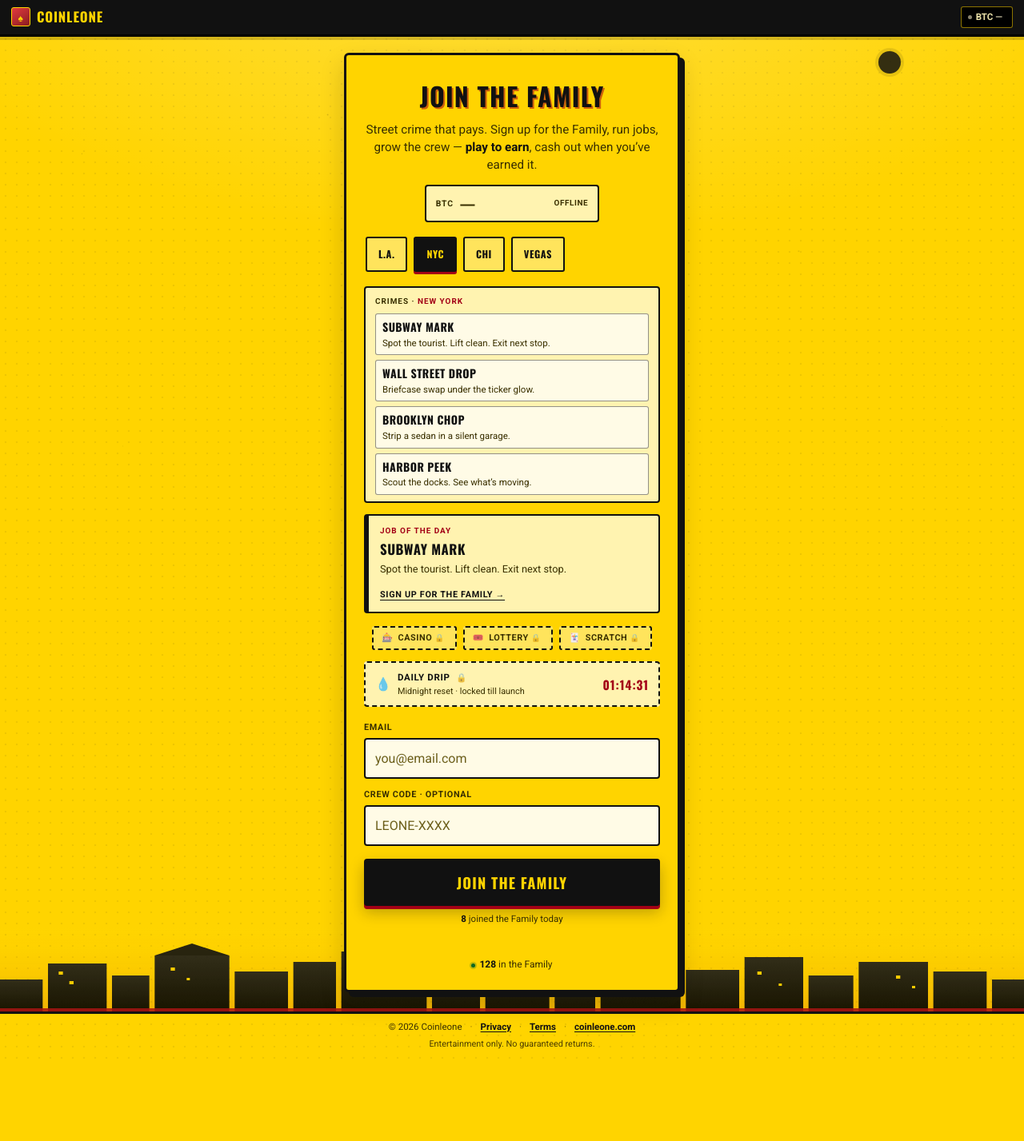
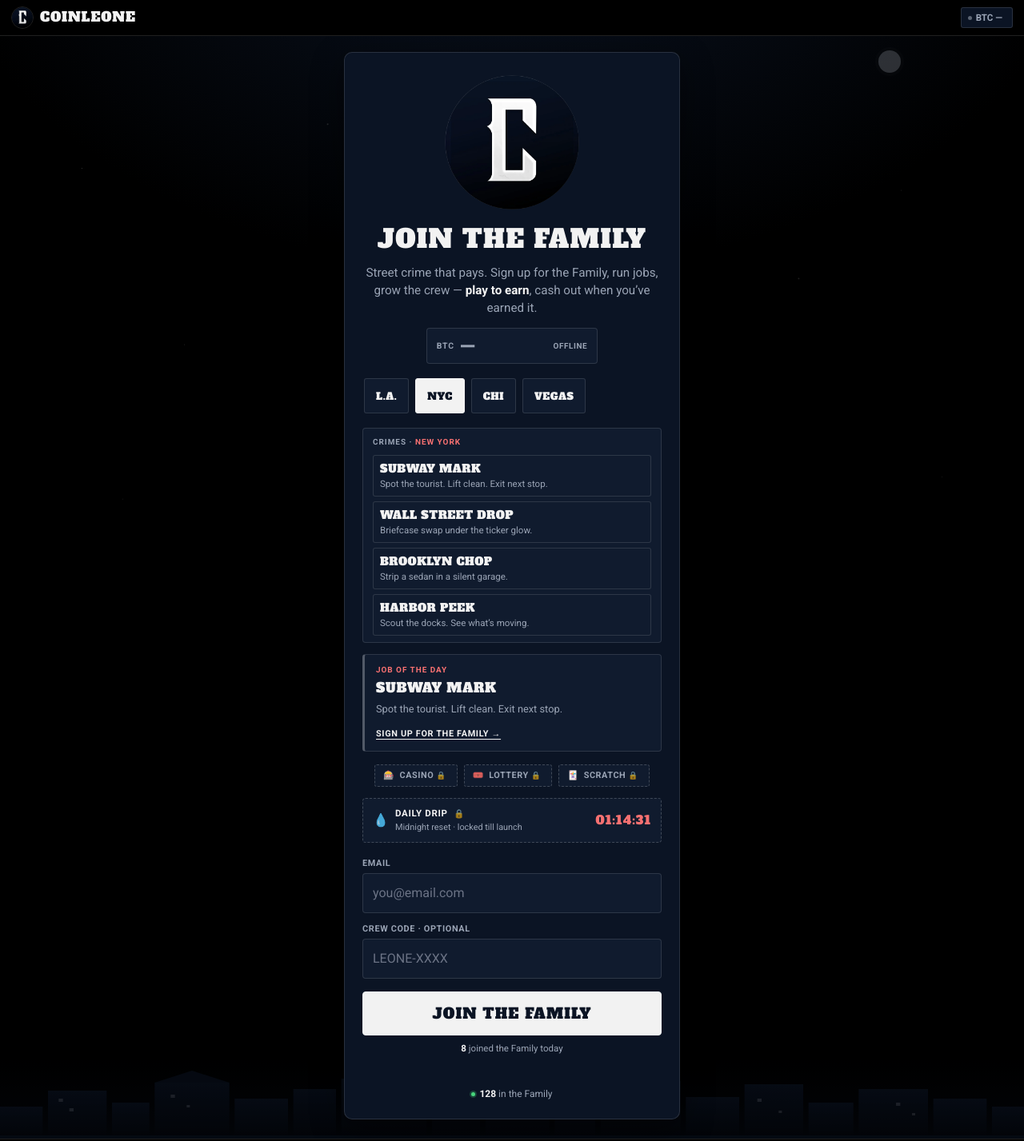
Before and after one commit to realmrhodl/coinleone-waitlist, a plain HTML site: page index.html in a window 1280 px wide. Shown: the top 1427 px of the page at 80% size. Before the commit the page ends 1329 px from the top, so only its background shows below. Drawn offline with nearby package versions, Linux system fonts and the light colour scheme; no server answers.

Commit message:
Navy C emblem restyle

```diff
--- a/index.html
+++ b/index.html
@@ -3,30 +3,35 @@
 <head>
   <meta charset="UTF-8" />
   <meta name="viewport" content="width=device-width, initial-scale=1, viewport-fit=cover" />
-  <meta name="theme-color" content="#FFD400" />
+  <meta name="theme-color" content="#000000" />
   <title>Coinleone — Join the Family</title>
   <meta name="description" content="Sign up for the Coinleone Family. Street crime that pays — run jobs, hit the tables, scratch to win. Play to earn." />
+  <link rel="icon" href="assets/favicon.ico" sizes="any" />
+  <link rel="icon" type="image/png" sizes="32x32" href="assets/favicon-32.png" />
+  <link rel="apple-touch-icon" href="assets/apple-touch-icon.png" />
   <link rel="preconnect" href="https://fonts.googleapis.com" />
   <link rel="preconnect" href="https://fonts.gstatic.com" crossorigin />
-  <link href="https://fonts.googleapis.com/css2?family=Oswald:wght@500;700&family=Roboto:wght@400;500;700&display=swap" rel="stylesheet" />
+  <link href="https://fonts.googleapis.com/css2?family=Alfa+Slab+One&family=Roboto:wght@400;500;700&display=swap" rel="stylesheet" />
   <style>
     :root {
-      /* Yellow screen palette */
-      --yellow: #FFD400;
-      --yellow-hi: #FFE45C;
-      --yellow-soft: #FFF3B0;
-      --paper: #FFFBE6;
-      --ink: #111111;
+      /* Navy C emblem palette */
+      --bg: #000000;
+      --bg-hi: #05080f;
+      --navy: #0b1424;
+      --navy-2: #101b2e;
+      --paper: #101b2e;
+      --ink: #f2f2f2;
       --ink-2: #000000;
-      --border: #111111;
-      --glow: rgba(17, 17, 17, 0.28);
-      --red: #A30016;
-      --green: #066325;
-      --blue: #0B3D91;
-      --text: #111111;
-      --muted: #3A3000;
-      --hud-up: #4ADE80;
-      --hud-down: #FF7A7A;
+      --border: rgba(255, 255, 255, 0.12);
+      --border-strong: rgba(255, 255, 255, 0.2);
+      --glow: rgba(255, 255, 255, 0.08);
+      --red: #f87171;
+      --green: #4ade80;
+      --blue: #8babd9;
+      --text: #f2f2f2;
+      --muted: #9aa4b5;
+      --hud-up: #4ade80;
+      --hud-down: #f87171;
       --safe-top: env(safe-area-inset-top, 0px);
       --safe-right: env(safe-area-inset-right, 0px);
       --safe-bottom: env(safe-area-inset-bottom, 0px);
@@ -51,9 +56,9 @@
       overflow-x: clip;
       font-family: "Roboto", system-ui, sans-serif;
       background:
-        radial-gradient(ellipse 120% 60% at 50% -10%, rgba(255,255,255,0.28) 0%, transparent 55%),
-        radial-gradient(rgba(17,17,17,0.07) 1px, transparent 1.6px) 0 0 / 14px 14px,
-        var(--yellow);
+        radial-gradient(ellipse 90% 50% at 50% -8%, rgba(11, 20, 36, 0.95) 0%, transparent 62%),
+        var(--bg-hi);
+      background-color: var(--bg);
       color: var(--text);
       line-height: 1.45;
       -webkit-font-smoothing: antialiased;
@@ -70,21 +75,21 @@
       flex-wrap: wrap;
       gap: 8px 10px;
       padding: calc(8px + var(--safe-top)) 14px 8px;
-      background: var(--ink);
-      border-bottom: 3px solid var(--ink-2);
-      box-shadow: 0 4px 0 rgba(17,17,17,0.18);
+      background: var(--bg);
+      border-bottom: 1px solid var(--border);
+      box-shadow: none;
       position: relative;
       z-index: 2;
       min-width: 0;
     }
 
     .hud-logo {
-      font-family: "Oswald", sans-serif;
-      font-weight: 700;
+      font-family: "Alfa Slab One", serif;
+      font-weight: 400;
       font-size: clamp(0.92rem, 3.6vw, 1.05rem);
       letter-spacing: 0.05em;
       text-transform: uppercase;
-      color: var(--yellow);
+      color: var(--text);
       text-shadow: none;
       margin-right: auto;
       display: flex;
@@ -94,32 +99,32 @@
     }
 
     .hud-logo .mark {
-      width: 24px;
-      height: 24px;
-      border-radius: 3px;
-      background: linear-gradient(145deg, #e03a3f, #8b1c20);
-      border: 1px solid var(--yellow);
-      display: grid;
-      place-items: center;
-      font-size: 0.75rem;
+      width: 28px;
+      height: 28px;
+      border-radius: 50%;
+      background: transparent;
+      border: 1px solid var(--border);
+      display: block;
+      object-fit: cover;
+      flex: 0 0 auto;
     }
 
     .hud-btc {
       font-size: clamp(0.65rem, 2.4vw, 0.72rem);
       font-weight: 700;
-      background: #000;
-      border: 1px solid rgba(255, 212, 0, 0.55);
+      background: var(--navy);
+      border: 1px solid var(--border);
       border-radius: 3px;
       padding: 4px 8px;
-      color: #E9DFA8;
+      color: var(--muted);
       font-variant-numeric: tabular-nums;
       max-width: 100%;
       white-space: nowrap;
       overflow: hidden;
       text-overflow: ellipsis;
     }
-    .hud-btc b { color: var(--yellow); font-weight: 700; }
-    .hud-btc.stale b { color: #C9C2A0; }
+    .hud-btc b { color: var(--text); font-weight: 700; }
+    .hud-btc.stale b { color: var(--muted); }
     .hud-btc .dot {
       display: inline-block;
       width: 5px;
@@ -130,7 +135,7 @@
       vertical-align: middle;
       box-shadow: 0 0 6px rgba(74, 222, 128, 0.7);
     }
-    .hud-btc.stale .dot { background: #8a8470; box-shadow: none; }
+    .hud-btc.stale .dot { background: #5c6573; box-shadow: none; }
     .hud-btc .chg {
       margin-left: 4px;
       font-size: 0.65rem;
@@ -162,17 +167,17 @@
       pointer-events: none;
       z-index: 0;
       background-image:
-        radial-gradient(1px 1px at 8% 12%, rgba(17,17,17,0.55), transparent),
-        radial-gradient(1px 1px at 18% 28%, rgba(17,17,17,0.35), transparent),
-        radial-gradient(1.5px 1.5px at 32% 8%, rgba(17,17,17,0.5), transparent),
-        radial-gradient(1px 1px at 48% 18%, rgba(17,17,17,0.3), transparent),
-        radial-gradient(1px 1px at 62% 6%, rgba(17,17,17,0.45), transparent),
-        radial-gradient(1.5px 1.5px at 78% 22%, rgba(17,17,17,0.4), transparent),
-        radial-gradient(1px 1px at 88% 14%, rgba(17,17,17,0.35), transparent),
-        radial-gradient(1px 1px at 12% 42%, rgba(17,17,17,0.25), transparent),
-        radial-gradient(1px 1px at 55% 38%, rgba(17,17,17,0.3), transparent),
-        radial-gradient(1px 1px at 92% 40%, rgba(17,17,17,0.28), transparent);
-      opacity: 0.35;
+        radial-gradient(1px 1px at 8% 12%, rgba(242,242,242,0.45), transparent),
+        radial-gradient(1px 1px at 18% 28%, rgba(242,242,242,0.28), transparent),
+        radial-gradient(1.5px 1.5px at 32% 8%, rgba(242,242,242,0.4), transparent),
+        radial-gradient(1px 1px at 48% 18%, rgba(242,242,242,0.22), transparent),
+        radial-gradient(1px 1px at 62% 6%, rgba(242,242,242,0.35), transparent),
+        radial-gradient(1.5px 1.5px at 78% 22%, rgba(242,242,242,0.3), transparent),
+        radial-gradient(1px 1px at 88% 14%, rgba(242,242,242,0.25), transparent),
+        radial-gradient(1px 1px at 12% 42%, rgba(242,242,242,0.2), transparent),
+        radial-gradient(1px 1px at 55% 38%, rgba(242,242,242,0.22), transparent),
+        radial-gradient(1px 1px at 92% 40%, rgba(242,242,242,0.2), transparent);
+      opacity: 0.45;
     }
 
     .moon {
@@ -182,11 +187,11 @@
       width: 28px;
       height: 28px;
       border-radius: 50%;
-      background: var(--ink);
-      box-shadow: 0 0 0 4px rgba(17,17,17,0.12);
+      background: #c5cdd8;
+      box-shadow: 0 0 0 4px rgba(197, 205, 216, 0.08);
       pointer-events: none;
       z-index: 0;
-      opacity: 0.85;
+      opacity: 0.22;
     }
 
     .skyline {
@@ -194,7 +199,7 @@
       left: 0; right: 0; bottom: 0;
       height: 110px;
       pointer-events: none;
-      opacity: 0.9;
+      opacity: 0.55;
       z-index: 0;
     }
 
@@ -206,21 +211,29 @@
       width: 100%;
       max-width: 420px;
       min-width: 0;
-      background: var(--yellow);
-      border: 3px solid var(--ink);
-      border-radius: 6px;
+      background: var(--navy);
+      border: 1px solid var(--border);
+      border-radius: 10px;
       padding: clamp(18px, 4.5vw, 28px) clamp(14px, 4vw, 22px) clamp(16px, 4vw, 22px);
-      box-shadow: 6px 6px 0 var(--ink), 0 14px 30px rgba(17,17,17,0.18);
+      box-shadow: 0 12px 40px rgba(0, 0, 0, 0.45);
+    }
+
+    .hero-emblem {
+      display: block;
+      width: min(168px, 46vw);
+      height: auto;
+      margin: 0 auto 14px;
+      border-radius: 50%;
     }
 
     h1 {
-      font-family: "Oswald", sans-serif;
-      font-weight: 700;
+      font-family: "Alfa Slab One", serif;
+      font-weight: 400;
       font-size: clamp(1.6rem, 5vw, 2rem);
       letter-spacing: 0.04em;
       text-transform: uppercase;
-      color: var(--ink);
-      text-shadow: 2px 2px 0 rgba(163, 0, 22, 0.55);
+      color: var(--text);
+      text-shadow: none;
       margin-bottom: 8px;
     }
 
@@ -238,8 +251,8 @@
       margin: 0 auto 16px;
       padding: 8px 12px;
       max-width: 100%;
-      background: var(--yellow-soft);
-      border: 2px solid var(--ink);
+      background: var(--navy-2);
+      border: 1px solid var(--border);
       border-radius: 4px;
       font-size: clamp(0.78rem, 3vw, 0.85rem);
       font-variant-numeric: tabular-nums;
@@ -255,8 +268,8 @@
       color: var(--muted);
     }
     .btc-teaser .price {
-      font-family: "Oswald", sans-serif;
-      font-weight: 700;
+      font-family: "Alfa Slab One", serif;
+      font-weight: 400;
       font-size: clamp(1rem, 4.2vw, 1.15rem);
       color: var(--ink);
       letter-spacing: 0.02em;
@@ -299,9 +312,9 @@
     .job-day {
       margin: 0 0 16px;
       padding: 12px 14px;
-      background: var(--yellow-soft);
-      border: 2px solid var(--ink);
-      border-left: 6px solid var(--ink);
+      background: var(--navy-2);
+      border: 1px solid var(--border);
+      border-left: 3px solid rgba(255, 255, 255, 0.28);
       border-radius: 4px;
       text-align: left;
     }
@@ -314,8 +327,8 @@
       margin-bottom: 4px;
     }
     .job-day .job-name {
-      font-family: "Oswald", sans-serif;
-      font-weight: 700;
+      font-family: "Alfa Slab One", serif;
+      font-weight: 400;
       font-size: 1.05rem;
       letter-spacing: 0.03em;
       text-transform: uppercase;
@@ -369,8 +382,8 @@
       text-transform: uppercase;
       letter-spacing: 0.05em;
       color: var(--muted);
-      background: var(--yellow-hi);
-      border: 2px dashed var(--ink);
+      background: var(--navy-2);
+      border: 1px dashed var(--border-strong);
       border-radius: 3px;
       padding: 5px 10px;
     }
@@ -381,8 +394,8 @@
     .faucet-tease {
       margin: 0 0 18px;
       padding: 10px 12px;
-      background: var(--yellow-soft);
-      border: 2px dashed var(--ink);
+      background: var(--navy-2);
+      border: 1px dashed var(--border-strong);
       border-radius: 4px;
       display: flex;
       align-items: center;
@@ -412,8 +425,8 @@
       margin-top: 1px;
     }
     .faucet-tease .ft-timer {
-      font-family: "Oswald", sans-serif;
-      font-weight: 700;
+      font-family: "Alfa Slab One", serif;
+      font-weight: 400;
       font-size: 0.95rem;
       letter-spacing: 0.06em;
       color: var(--red);
@@ -448,16 +461,16 @@
       font: inherit;
       font-size: clamp(0.9rem, 3.5vw, 1rem); /* ≥16px-ish on mobile to avoid iOS zoom */
       color: var(--text);
-      background: var(--paper);
-      border: 2px solid var(--ink);
+      background: var(--navy-2);
+      border: 1px solid var(--border);
       border-radius: 4px;
       outline: none;
       -webkit-appearance: none;
       appearance: none;
     }
-    input:focus { border-color: var(--ink); box-shadow: 0 0 0 3px var(--glow); }
+    input:focus { border-color: rgba(255, 255, 255, 0.35); box-shadow: 0 0 0 3px var(--glow); }
     input#ref { text-transform: uppercase; letter-spacing: 0.05em; }
-    input::placeholder { color: #6B5E1A; text-transform: none; letter-spacing: normal; }
+    input::placeholder { color: #6b7385; text-transform: none; letter-spacing: normal; }
 
     .cta {
       width: 100%;
@@ -465,25 +478,25 @@
       margin-top: 4px;
       min-height: var(--tap);
       padding: 14px 16px;
-      font-family: "Oswald", sans-serif;
+      font-family: "Alfa Slab One", serif;
       font-size: clamp(1.05rem, 4vw, 1.15rem);
-      font-weight: 700;
+      font-weight: 400;
       letter-spacing: 0.06em;
       text-transform: uppercase;
-      color: var(--yellow);
-      background: var(--ink);
-      border: 2px solid var(--ink);
+      color: var(--navy);
+      background: var(--text);
+      border: 1px solid var(--text);
       border-radius: 4px;
       cursor: pointer;
-      box-shadow: 0 4px 0 var(--red), 0 8px 18px rgba(17,17,17,0.28);
+      box-shadow: none;
       position: sticky;
       bottom: calc(10px + var(--safe-bottom));
       z-index: 5;
       touch-action: manipulation;
     }
-    .cta:hover { background: #262626; }
-    .cta:active { transform: translateY(2px); box-shadow: 0 1px 0 var(--red); }
-    .cta:focus-visible, .city-chip:focus-visible, .btn-sm:focus-visible, .modal-close:focus-visible, .job-cta:focus-visible, footer a:focus-visible { outline: 3px solid var(--red); outline-offset: 2px; }
+    .cta:hover { background: #ffffff; }
+    .cta:active { transform: translateY(1px); box-shadow: none; }
+    .cta:focus-visible, .city-chip:focus-visible, .btn-sm:focus-visible, .modal-close:focus-visible, .job-cta:focus-visible, footer a:focus-visible { outline: 2px solid rgba(242, 242, 242, 0.65); outline-offset: 2px; }
     .cta:disabled { opacity: 0.6; cursor: wait; }
 
     .joined-today {
@@ -514,7 +527,7 @@
       background: var(--green);
       margin-right: 5px;
       vertical-align: middle;
-      box-shadow: 0 0 0 2px rgba(6, 99, 37, 0.25);
+      box-shadow: 0 0 0 2px rgba(74, 222, 128, 0.25);
       animation: blinkDot 2.4s ease-in-out infinite;
     }
     @keyframes blinkDot {
@@ -530,8 +543,8 @@
     }
     .success-panel.show { display: block; }
     .success-panel .success-title {
-      font-family: "Oswald", sans-serif;
-      font-weight: 700;
+      font-family: "Alfa Slab One", serif;
+      font-weight: 400;
       font-size: 1.25rem;
       letter-spacing: 0.04em;
       text-transform: uppercase;
@@ -544,8 +557,8 @@
       margin-bottom: 16px;
     }
     .success-panel .code-block {
-      background: var(--yellow-soft);
-      border: 2px solid var(--ink);
+      background: var(--navy-2);
+      border: 1px solid var(--border);
       border-radius: 4px;
       padding: 14px 12px;
       margin-bottom: 12px;
@@ -559,12 +572,12 @@
       margin-bottom: 6px;
     }
     .success-panel .crew-code {
-      font-family: "Oswald", sans-serif;
-      font-weight: 700;
+      font-family: "Alfa Slab One", serif;
+      font-weight: 400;
       font-size: 1.45rem;
       letter-spacing: 0.12em;
-      color: var(--ink);
-      text-shadow: 2px 2px 0 rgba(163, 0, 22, 0.35);
+      color: var(--text);
+      text-shadow: none;
       margin-bottom: 10px;
       user-select: all;
     }
@@ -575,25 +588,25 @@
       flex-wrap: wrap;
     }
     .success-panel .btn-sm {
-      font-family: "Oswald", sans-serif;
+      font-family: "Alfa Slab One", serif;
       font-size: 0.85rem;
-      font-weight: 700;
+      font-weight: 400;
       letter-spacing: 0.05em;
       text-transform: uppercase;
       padding: 8px 14px;
       border-radius: 4px;
       cursor: pointer;
-      border: 2px solid var(--ink);
-      background: var(--yellow-hi);
-      color: var(--ink);
-    }
-    .success-panel .btn-sm:hover { background: var(--yellow-soft); }
+      border: 1px solid var(--border);
+      background: transparent;
+      color: var(--text);
+    }
+    .success-panel .btn-sm:hover { background: var(--navy-2); }
     .success-panel .btn-sm.primary {
-      background: var(--ink);
-      color: var(--yellow);
-      border-color: var(--ink);
-    }
-    .success-panel .btn-sm.primary:hover { background: #262626; }
+      background: var(--text);
+      color: var(--navy);
+      border-color: var(--text);
+    }
+    .success-panel .btn-sm.primary:hover { background: #ffffff; }
     .success-panel .share-text {
       margin-top: 14px;
       font-size: 0.78rem;
@@ -624,7 +637,7 @@
       padding: 8px max(12px, var(--page-pad-x)) calc(16px + var(--safe-bottom));
       font-size: clamp(0.65rem, 2.6vw, 0.72rem);
       color: var(--muted);
-      border-top: 3px solid var(--ink);
+      border-top: 1px solid var(--border);
       margin-top: auto;
       width: 100%;
     }
@@ -668,18 +681,18 @@
     .city-bar::-webkit-scrollbar { display: none; }
     .city-chip {
       flex: 0 0 auto;
-      font-family: "Oswald", sans-serif;
+      font-family: "Alfa Slab One", serif;
       font-size: clamp(0.7rem, 2.8vw, 0.78rem);
-      font-weight: 700;
+      font-weight: 400;
       letter-spacing: 0.04em;
       text-transform: uppercase;
       min-height: var(--tap);
       min-width: var(--tap);
       padding: 10px 14px;
       border-radius: 3px;
-      border: 2px solid var(--ink);
-      background: var(--yellow-hi);
-      color: var(--ink);
+      border: 1px solid var(--border);
+      background: var(--navy-2);
+      color: var(--text);
       cursor: pointer;
       white-space: nowrap;
       display: inline-flex;
@@ -689,20 +702,21 @@
       touch-action: manipulation;
       -webkit-tap-highlight-color: transparent;
     }
-    .city-chip:hover { background: var(--yellow-soft); }
+    .city-chip:hover { background: #162038; }
+    .city-chip.active:hover { background: #ffffff; }
     .city-chip.active {
-      color: var(--yellow);
-      background: var(--ink);
-      border-color: var(--ink);
-      box-shadow: 0 3px 0 var(--red);
+      color: var(--navy);
+      background: var(--text);
+      border-color: var(--text);
+      box-shadow: none;
     }
 
     /* Crimes panel (guest: names + vibe only, no cash) */
     .crimes-panel {
       margin: 0 0 14px;
       padding: 10px 12px 8px;
-      background: var(--yellow-soft);
-      border: 2px solid var(--ink);
+      background: var(--navy-2);
+      border: 1px solid var(--border);
       border-radius: 4px;
       text-align: left;
       max-width: 100%;
@@ -732,13 +746,13 @@
       gap: 1px;
       padding: 6px 8px;
       background: var(--paper);
-      border: 1px solid rgba(17, 17, 17, 0.45);
+      border: 1px solid var(--border);
       border-radius: 3px;
       min-width: 0;
     }
     .crimes-list .crime-name {
-      font-family: "Oswald", sans-serif;
-      font-weight: 700;
+      font-family: "Alfa Slab One", serif;
+      font-weight: 400;
       font-size: clamp(0.78rem, 3.2vw, 0.88rem);
       letter-spacing: 0.03em;
       text-transform: uppercase;
@@ -756,7 +770,7 @@
       position: fixed;
       inset: 0;
       z-index: 100;
-      background: rgba(17, 17, 17, 0.72);
+      background: rgba(0, 0, 0, 0.72);
       display: none;
       align-items: center;
       justify-content: center;
@@ -776,10 +790,10 @@
       overflow-y: auto;
       -webkit-overflow-scrolling: touch;
       overscroll-behavior: contain;
-      background: var(--yellow);
-      border: 3px solid var(--ink);
-      border-radius: 6px;
-      box-shadow: 6px 6px 0 #000, 0 16px 48px rgba(0,0,0,0.45);
+      background: var(--navy);
+      border: 1px solid var(--border);
+      border-radius: 10px;
+      box-shadow: 0 16px 48px rgba(0, 0, 0, 0.55);
       padding: 18px 18px 16px;
       position: relative;
       text-align: left;
@@ -789,9 +803,9 @@
       font-weight: 700;
     }
     .modal h2 {
-      font-family: "Oswald", sans-serif;
+      font-family: "Alfa Slab One", serif;
       font-size: clamp(1.05rem, 4vw, 1.15rem);
-      font-weight: 700;
+      font-weight: 400;
       letter-spacing: 0.04em;
       text-transform: uppercase;
       color: var(--ink);
@@ -814,10 +828,10 @@
       margin: -4px -4px 0 8px;
       width: var(--tap);
       height: var(--tap);
-      border: 2px solid var(--ink);
+      border: 1px solid var(--border);
       border-radius: 3px;
-      background: var(--ink);
-      color: var(--yellow);
+      background: transparent;
+      color: var(--text);
       font-size: 1.25rem;
       line-height: 1;
       cursor: pointer;
@@ -843,8 +857,8 @@
       }
       .card {
         padding: 16px 12px 14px;
-        border-radius: 5px;
-        box-shadow: 4px 4px 0 var(--ink), 0 10px 22px rgba(17,17,17,0.16);
+        border-radius: 8px;
+        box-shadow: 0 10px 28px rgba(0, 0, 0, 0.4);
       }
       h1 {
         font-size: clamp(1.35rem, 7vw, 1.7rem);
@@ -950,7 +964,7 @@
 </head>
 <body>
   <header class="hud">
-    <div class="hud-logo"><span class="mark">♠</span> Coinleone</div>
+    <div class="hud-logo"><img class="mark" src="assets/logo-c.png" width="28" height="28" alt="" /> Coinleone</div>
     <!-- Guests: no faux cash/energy. Live BTC only. -->
     <div class="hud-btc stale" id="hudBtc" title="Bitcoin (USD)" aria-live="polite">
       <span class="dot" aria-hidden="true"></span>BTC <b id="hudBtcPrice">—</b><span class="chg" id="hudBtcChg"></span>
@@ -964,12 +978,12 @@
       <svg viewBox="0 0 960 110" preserveAspectRatio="none" xmlns="http://www.w3.org/2000/svg">
         <defs>
           <linearGradient id="bld" x1="0" y1="0" x2="0" y2="1">
-            <stop offset="0%" stop-color="#1c1c1c"/>
-            <stop offset="100%" stop-color="#000000"/>
+            <stop offset="0%" stop-color="#0b1424"/>
+            <stop offset="100%" stop-color="#05080f"/>
           </linearGradient>
           <linearGradient id="glow" x1="0" y1="0" x2="0" y2="1">
-            <stop offset="0%" stop-color="#FFD400" stop-opacity="0"/>
-            <stop offset="100%" stop-color="#A30016" stop-opacity="0.18"/>
+            <stop offset="0%" stop-color="#0b1424" stop-opacity="0"/>
+            <stop offset="100%" stop-color="#101b2e" stop-opacity="0.35"/>
           </linearGradient>
         </defs>
         <rect x="0" y="0" width="960" height="110" fill="url(#glow)"/>
@@ -977,7 +991,7 @@
         <rect x="45" y="50" width="55" height="60" fill="url(#bld)"/>
         <rect x="105" y="65" width="35" height="45" fill="url(#bld)"/>
         <rect x="145" y="40" width="70" height="70" fill="url(#bld)"/>
-        <polygon points="145,40 180,25 215,40" fill="#111111"/>
+        <polygon points="145,40 180,25 215,40" fill="#0a1220"/>
         <rect x="220" y="60" width="50" height="50" fill="url(#bld)"/>
         <rect x="275" y="48" width="40" height="62" fill="url(#bld)"/>
         <rect x="320" y="35" width="80" height="75" fill="url(#bld)"/>
@@ -985,14 +999,14 @@
         <rect x="455" y="45" width="60" height="65" fill="url(#bld)"/>
         <rect x="520" y="62" width="38" height="48" fill="url(#bld)"/>
         <rect x="563" y="38" width="75" height="72" fill="url(#bld)"/>
-        <polygon points="563,38 600,20 638,38" fill="#111111"/>
+        <polygon points="563,38 600,20 638,38" fill="#0a1220"/>
         <rect x="643" y="58" width="50" height="52" fill="url(#bld)"/>
         <rect x="698" y="42" width="55" height="68" fill="url(#bld)"/>
         <rect x="758" y="65" width="42" height="45" fill="url(#bld)"/>
         <rect x="805" y="48" width="65" height="62" fill="url(#bld)"/>
         <rect x="875" y="60" width="50" height="50" fill="url(#bld)"/>
         <rect x="930" y="70" width="30" height="40" fill="url(#bld)"/>
-        <g fill="#FFD400" opacity="0.95">
+        <g fill="#c5cdd8" opacity="0.22">
           <rect x="55" y="60" width="4" height="4"/><rect x="65" y="72" width="4" height="4"/>
           <rect x="160" y="55" width="4" height="4"/><rect x="175" y="68" width="3" height="3"/>
           <rect x="340" y="50" width="4" height="4"/><rect x="360" y="62" width="3" height="3"/>
@@ -1001,11 +1015,12 @@
           <rect x="710" y="60" width="4" height="4"/><rect x="730" y="75" width="3" height="3"/>
           <rect x="840" y="65" width="4" height="4"/><rect x="855" y="78" width="3" height="3"/>
         </g>
-        <rect x="0" y="106" width="960" height="4" fill="#A30016" opacity="0.85"/>
+        <rect x="0" y="106" width="960" height="4" fill="#0b1424" opacity="0.9"/>
       </svg>
     </div>
 
     <div class="card">
+      <img class="hero-emblem" src="assets/logo-c.png" width="168" height="168" alt="Coinleone" />
       <h1>Join the Family</h1>
       <p class="pitch">Street crime that pays. Sign up for the Family, run jobs, grow the crew — <strong>play to earn</strong>, cash out when you’ve earned it.</p>
 
```
Also changed, not shown: waitlist.html (+164 -149 lines), assets/apple-touch-icon.png (added), assets/favicon-16.png (added), assets/favicon-32.png (added), assets/favicon.ico (added), assets/logo-c.png (added).
